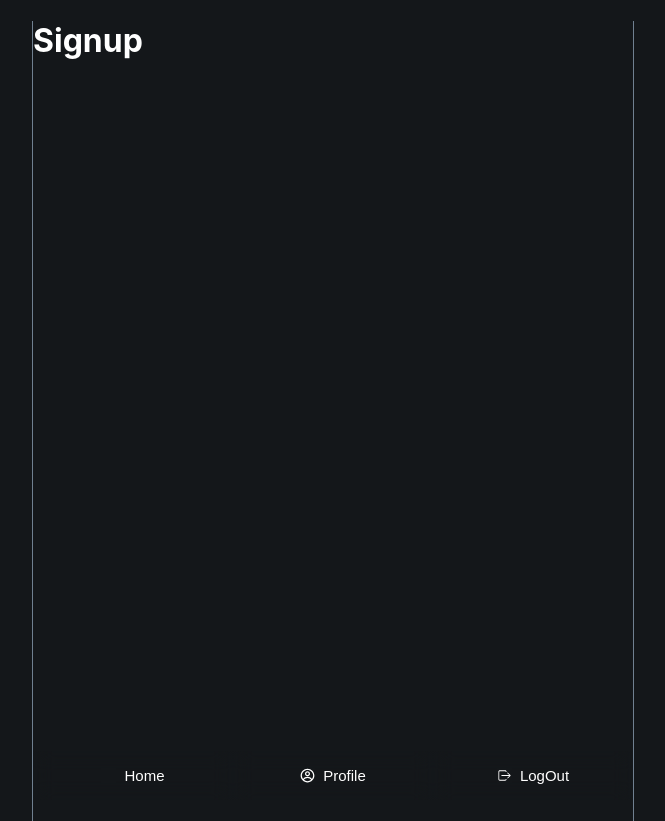
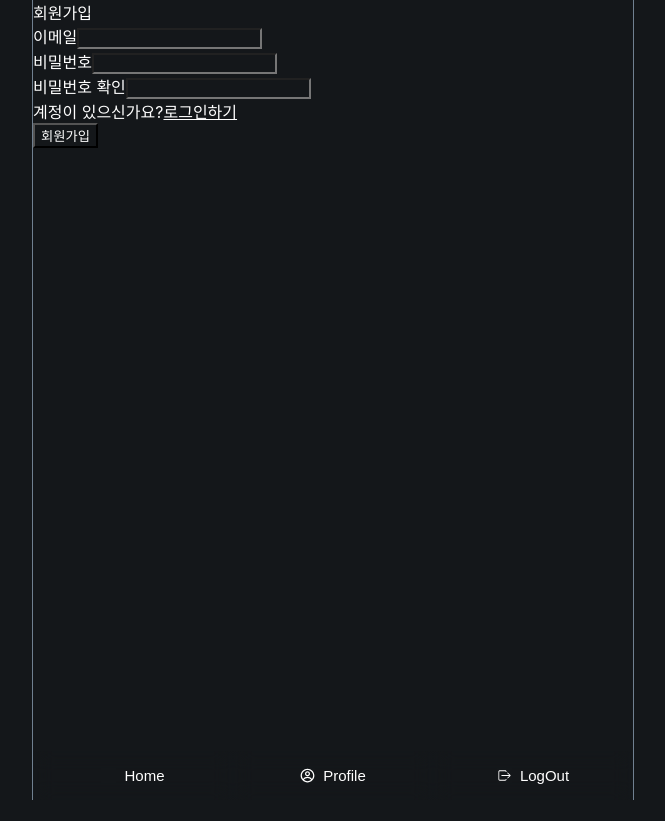
Before and after one commit to dancingKimDH/toy_twitter, a React (Create React App) app: page /users/signup in a window 1280 px wide. Shown: the whole page, without its empty margins (307-972 px from the left). After the commit the page ends 800 px from the top, so only its background shows below. Built offline with nearby package versions, Linux system fonts and the light colour scheme; no server answers; some icons are missing.

Commit message:
signup process

```diff
--- a/package.json
+++ b/package.json
@@ -16,6 +16,7 @@
     "react-icons": "^4.12.0",
     "react-router-dom": "^6.19.0",
     "react-scripts": "5.0.1",
+    "react-toastify": "^9.1.3",
     "sass": "^1.69.5",
     "typescript": "^4.4.2",
     "web-vitals": "^2.1.0"
--- a/src/App.tsx
+++ b/src/App.tsx
@@ -1,20 +1,37 @@
-import { useState } from 'react';
+import { useState, useEffect } from 'react';
 import HomePage from 'pages/home';
 import Router from 'pages/components/Router';
 import { Layout } from 'pages/components/Layout';
-import { getAuth } from 'firebase/auth'
+import { getAuth, onAuthStateChanged } from 'firebase/auth'
 import { app } from 'firebaseApp';
+import { ToastContainer, toast } from "react-toastify";
 
 
 function App() {
 
   const auth = getAuth(app);
+  const [init, setInit] = useState<boolean>(false);
   const [isAuthenticated, setIsAuthenticated] = useState<boolean>(!!auth?.currentUser)
   console.log(auth)
 
+  useEffect(
+    () => {
+      onAuthStateChanged(auth, (user) => {
+        if (user) {
+          setIsAuthenticated(true);
+        } else {
+          setIsAuthenticated(false);
+        }
+        setInit(true);
+      })
+    }, [auth]
+  );
+
   return (
+
     <Layout>
-      <Router />
+      <ToastContainer/>
+      {init ? <Router isAuthenticated={isAuthenticated} /> : "loading"}
     </Layout>
   );
 }
--- a/src/index.tsx
+++ b/src/index.tsx
@@ -3,6 +3,7 @@ import ReactDOM from 'react-dom/client';
 import './index.scss';
 import App from './App';
 import { BrowserRouter } from 'react-router-dom';
+import 'react-toastify/dist/ReactToastify.css'
 
 const root = ReactDOM.createRoot(
   document.getElementById('root') as HTMLElement
--- a/src/pages/components/Router.tsx
+++ b/src/pages/components/Router.tsx
@@ -11,21 +11,32 @@ import SearchPage from 'pages/search';
 import LoginPage from 'pages/users/login';
 import SignupPage from 'pages/users/signup';
 import { Route, Routes, Navigate } from 'react-router-dom';
-export default function Router() {
-    return (
-        <Routes>
+
+interface RouterProps {
+  isAuthenticated: boolean;
+}
+
+export default function Router({ isAuthenticated }: RouterProps) {
+  return (
+    <Routes>
+      {isAuthenticated ? (<>
         <Route path="/" element={<HomePage />} />
         <Route path="/posts" element={<PostListPage />} />
         <Route path="/posts/:id" element={<PostDetail />} />
         <Route path="/posts/new" element={<PostNew />} />
-        <Route path="/posts/edit/:id" element={<PostEdit/>} />
-        <Route path="/profile" element={<ProfilePage/>} />
-        <Route path="/profile/edit" element={<ProfileEdit/>} />
-        <Route path="/notification" element={<NotificationPage/>} />
-        <Route path="/search" element={<SearchPage/>} />
-        <Route path="/users/login" element={<LoginPage/>} />
-        <Route path="/users/signup" element={<SignupPage/>} />
-        <Route path="*" element={<Navigate replace to="/"/>}/>
-      </Routes>
-    )
+        <Route path="/posts/edit/:id" element={<PostEdit />} />
+        <Route path="/profile" element={<ProfilePage />} />
+        <Route path="/profile/edit" element={<ProfileEdit />} />
+        <Route path="/notification" element={<NotificationPage />} />
+        <Route path="/search" element={<SearchPage />} />
+      </>
+      ) : (<>
+        <Route path="/users/login" element={<LoginPage />} />
+        <Route path="/users/signup" element={<SignupPage />} />
+        <Route path="*" element={<Navigate replace to="/users/login" />} />
+      </>)}
+
+
+    </Routes>
+  )
 }
--- /dev/null
+++ b/src/pages/components/users/LogInForm.tsx
@@ -0,0 +1,3 @@
+export default function LogInForm(){
+    return <></>
+}
--- /dev/null
+++ b/src/pages/components/users/SignupForm.tsx
@@ -0,0 +1,99 @@
+import { createUserWithEmailAndPassword, getAuth } from "firebase/auth";
+import { app } from "firebaseApp";
+import { useState } from "react";
+import { Link, useNavigate } from "react-router-dom";
+import { toast } from "react-toastify";
+
+
+export default function SignupForm() {
+
+    const [error, setError] = useState<string>("");
+    const [email, setEmail] = useState<string>("");
+    const [password, setPassword] = useState<string>("");
+    const [passwordConfirmation, setPasswordConfirmation] = useState<string>("");
+    const navigate = useNavigate();
+
+    const onSubmit = async (e:any) => {
+        e.preventDefault();
+        try {
+            const auth = getAuth(app);
+            await createUserWithEmailAndPassword(auth, email, password);
+            navigate("/");
+            toast.success("회원가입에 성공하였습니다");
+        } catch (error: any) {
+            toast.error(error?.code);
+        }
+     }
+    const onChange = (e: React.ChangeEvent<HTMLInputElement>) => {
+        const { target: { name, value },
+        } = e;
+
+        if (name === "email") {
+            setEmail(value);
+            const validRegex = /^[\w\-\.]+@([\w-]+\.)+[\w-]{2,}$/;
+            if (!value?.match(validRegex)) {
+                setError("이메일 형식이 올바르지 않습니다")
+            } else {
+                setError("")
+            }
+        }
+        if (name === "password") {
+            setPassword(value);
+            if (value?.length < 8) {
+                setError("비밀번호는 8자리 이상 입력해 주세요")
+                toast.error("비밀번호 오류");
+            } else {
+                setError("")
+            }
+        }
+        if (name === "password_confirmation") {
+            setPasswordConfirmation(value);
+            if (value?.length < 8) {
+                setError("비밀번호는 8자리 이상 입력해 주세요")
+            } else if (value !== password) {
+                setError("비밀번호가 일치하지 않습니다")
+            } else {
+                setError("");
+            }
+        }
+    }
+
+    return (
+
+
+        <form action="" className="form form--lg" onSubmit={onSubmit}>
+            <div className="form__title">회원가입</div>
+            <div className="form__block">
+                <label htmlFor="email">이메일</label>
+                <input type="email" name="email" id="email" value={email} required onChange={onChange} />
+            </div>
+            <div className="form__block">
+                <label htmlFor="password">비밀번호</label>
+                <input type="password" name="password" id="password" value={password} required onChange={onChange} />
+            </div>
+            <div className="form__block">
+                <label htmlFor="password_confirmation">비밀번호 확인</label>
+                <input type="password" name="password_confirmation" id="password_confirmation" value={passwordConfirmation} required onChange={onChange} />
+            </div>
+
+            {/* 에러 시 */}
+            {error && error?.length > 0 && (
+                <div className="form__block">
+                    <div className="form__error"> {error} </div>
+                </div>
+
+            )}
+
+            <div className="form__block">
+                계정이 있으신가요?
+                <Link to="/login" className="form__link">로그인하기</Link>
+            </div>
+            <div className="form__block">
+                <button type="submit" className="form__btn-submit" disabled={error?.length > 0}>
+                    회원가입
+                </button>
+            </div>
+        </form>
+
+    )
+}
--- a/src/pages/users/login.tsx
+++ b/src/pages/users/login.tsx
@@ -1,3 +1,5 @@
+import LogInForm from "pages/components/users/LogInForm";
+
 export default function LoginPage() {
-    return <h1>Login</h1>
+    return <LogInForm />
 }
--- a/src/pages/users/signup.tsx
+++ b/src/pages/users/signup.tsx
@@ -1,3 +1,5 @@
+import SignupForm from "pages/components/users/SignupForm";
+
 export default function SignupPage() {
-    return <h1>Signup</h1>
+    return <SignupForm/>
 }
```
Also changed, not shown: 1 other file (tests, documents, lock files or other folders).
